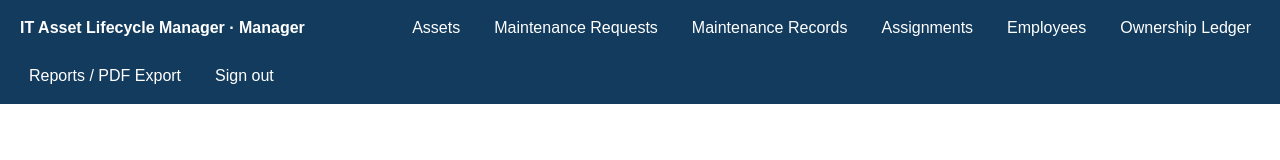
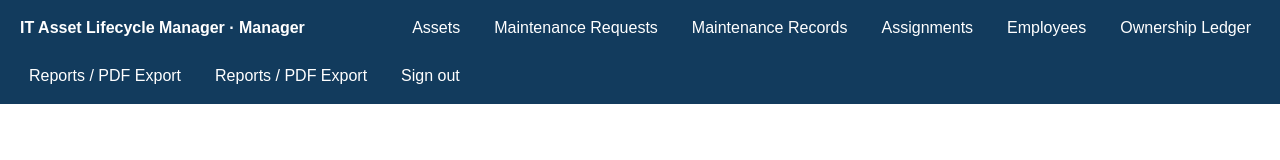
Before and after one commit to GAJULAMALATHI123/repo, a website: page approuter/resources/fiori/manager/index.html in a window 1280 px wide. Drawn offline with Linux system fonts and the light colour scheme.

Commit message:
Link Manager workspace to PDF reports

```diff
--- a/approuter/resources/fiori/manager/index.html
+++ b/approuter/resources/fiori/manager/index.html
@@ -2,5 +2,5 @@
 <html lang="en"><head><meta charset="utf-8"><meta name="viewport" content="width=device-width,initial-scale=1"><title>IT Asset Lifecycle Manager — Manager</title>
 <script id="sap-ui-bootstrap" src="https://ui5.sap.com/resources/sap-ui-core.js" data-sap-ui-theme="sap_horizon" data-sap-ui-async="true" data-sap-ui-compatVersion="edge" data-sap-ui-oninit="module:sap/ui/core/ComponentSupport" data-sap-ui-resourceroots='{"itam.fiori.manager":"./"}' data-sap-ui-libs="sap.m,sap.fe.templates,sap.f"></script>
 <style>body{margin:0;font-family:Arial,sans-serif}.topbar{display:flex;gap:16px;align-items:center;flex-wrap:wrap;padding:12px 20px;background:#123b5d;color:white}.topbar strong{margin-right:auto}.topbar a{color:white;text-decoration:none;padding:7px 9px;border-radius:4px}.topbar a:hover{background:#285b7e}.host{height:calc(100vh - 54px)}</style></head>
-<body><header class="topbar"><strong>IT Asset Lifecycle Manager · Manager</strong><a href="#/assets">Assets</a><a href="#/requests">Maintenance Requests</a><a href="#/maintenance">Maintenance Records</a><a href="#/assignments">Assignments</a><a href="#/employees">Employees</a><a href="#/ledger">Ownership Ledger</a><a href="/fiori/manager/reports.html">Reports / PDF Export</a><a href="/logout">Sign out</a></header>
+<body><header class="topbar"><strong>IT Asset Lifecycle Manager · Manager</strong><a href="#/assets">Assets</a><a href="#/requests">Maintenance Requests</a><a href="#/maintenance">Maintenance Records</a><a href="#/assignments">Assignments</a><a href="#/employees">Employees</a><a href="#/ledger">Ownership Ledger</a><a href="/fiori/manager/reports.html">Reports / PDF Export</a><a href="/fiori/manager/reports.html">Reports / PDF Export</a><a href="/logout">Sign out</a></header>
 <div class="host" data-sap-ui-component data-name="itam.fiori.manager.Component" data-id="container" data-settings='{"id":"itam.fiori.manager"}'></div></body></html>
```
